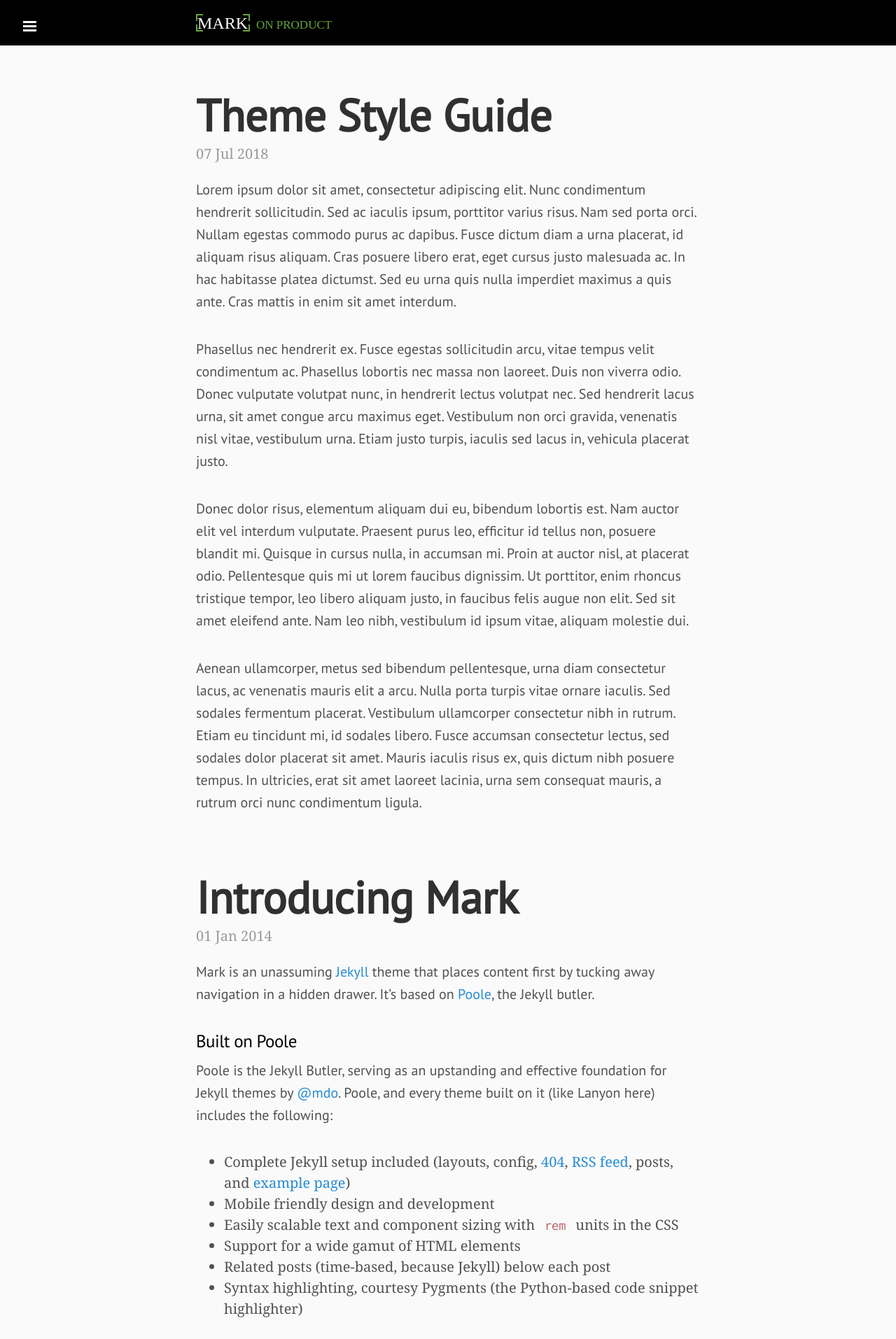
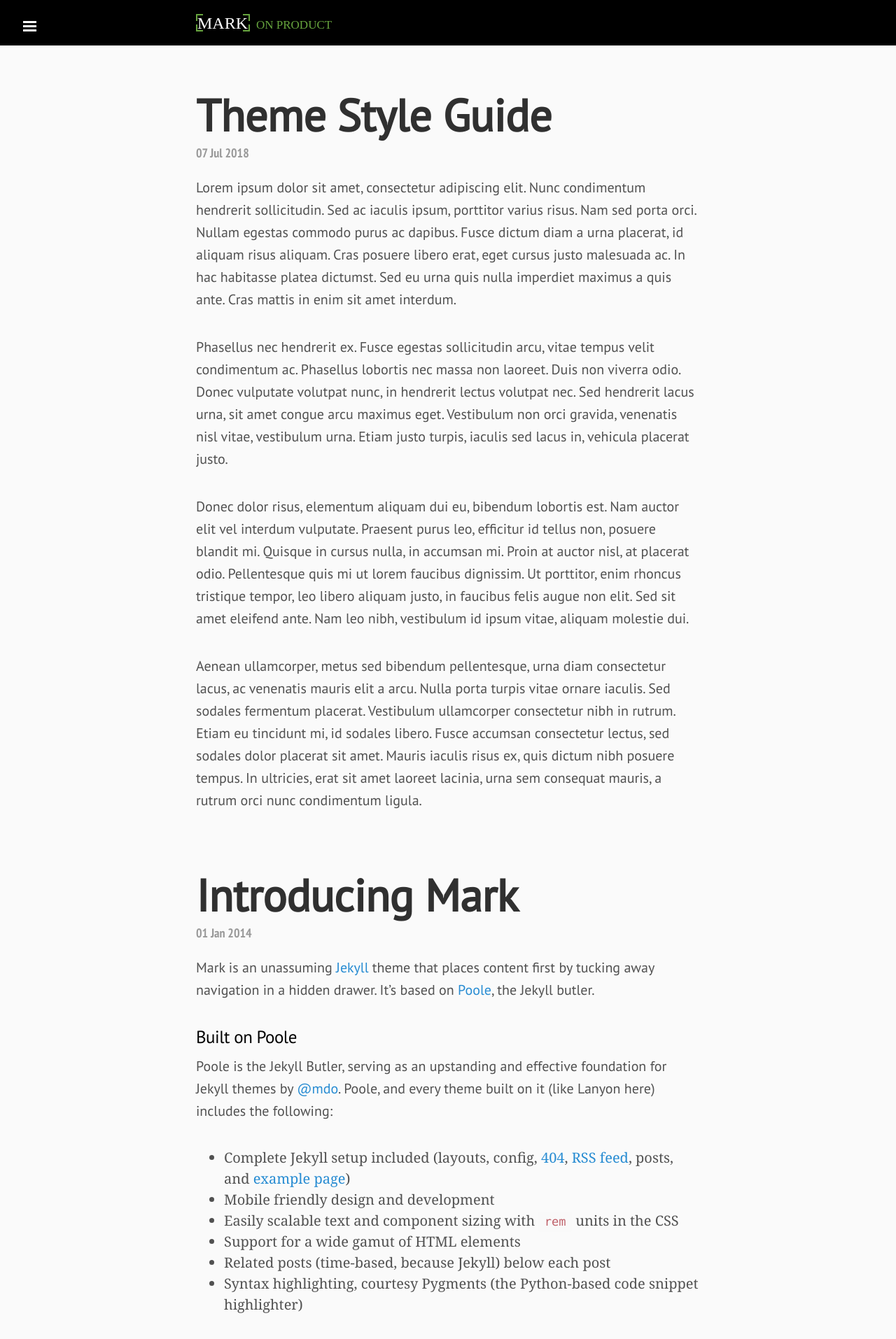
Before and after one commit to markthelefty/markthelefty.github.io, a Jekyll site: the page built from index.html, in a window 1280 px wide. Shown: the top 1914 px of the page at 70% size. Built offline with Jekyll 4.4.1, drawn with Linux system fonts in a browser that asks for light colours; some web fonts are replaced; Markdown is read by kramdown in place of the engine named in the settings; the list of posts is cut into pages by our own code.

Commit message:
type tweaks

```diff
--- a/public/css/custom.css
+++ b/public/css/custom.css
@@ -51,6 +51,12 @@ body {
   font-weight: 700;
  }
 
+.post-date {
+  font-family: 'PT Sans Narrow', Helvetica, Arial, sans-serif;
+  color: #999;
+  font-size: .9rem;
+}
+
 .post p {
   font-family: 'PT Sans', Helvetica, Arial, sans-serif;
   line-height: 1.6;
```
Lines whose indentation alone changed are shown as unchanged.
